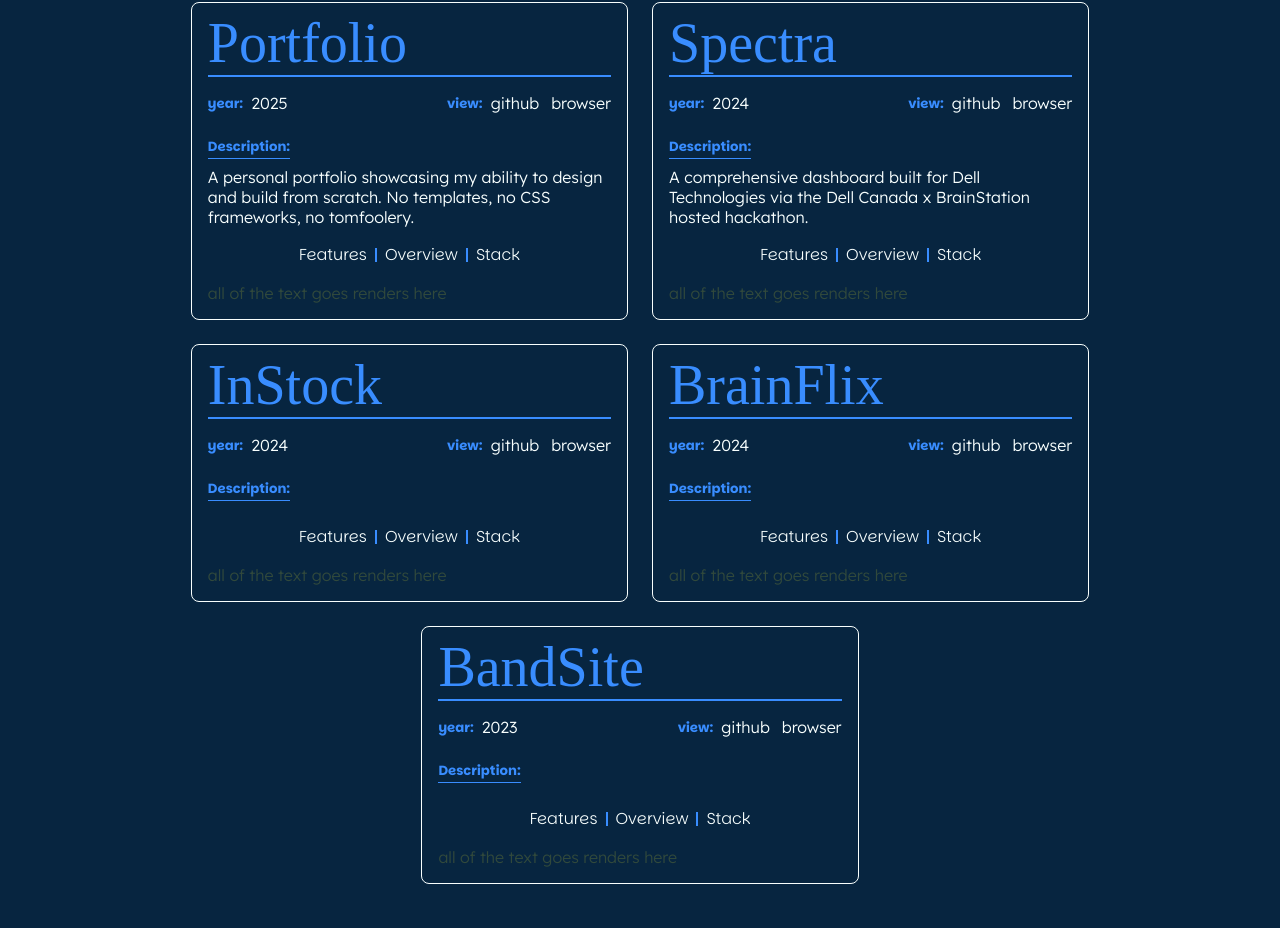
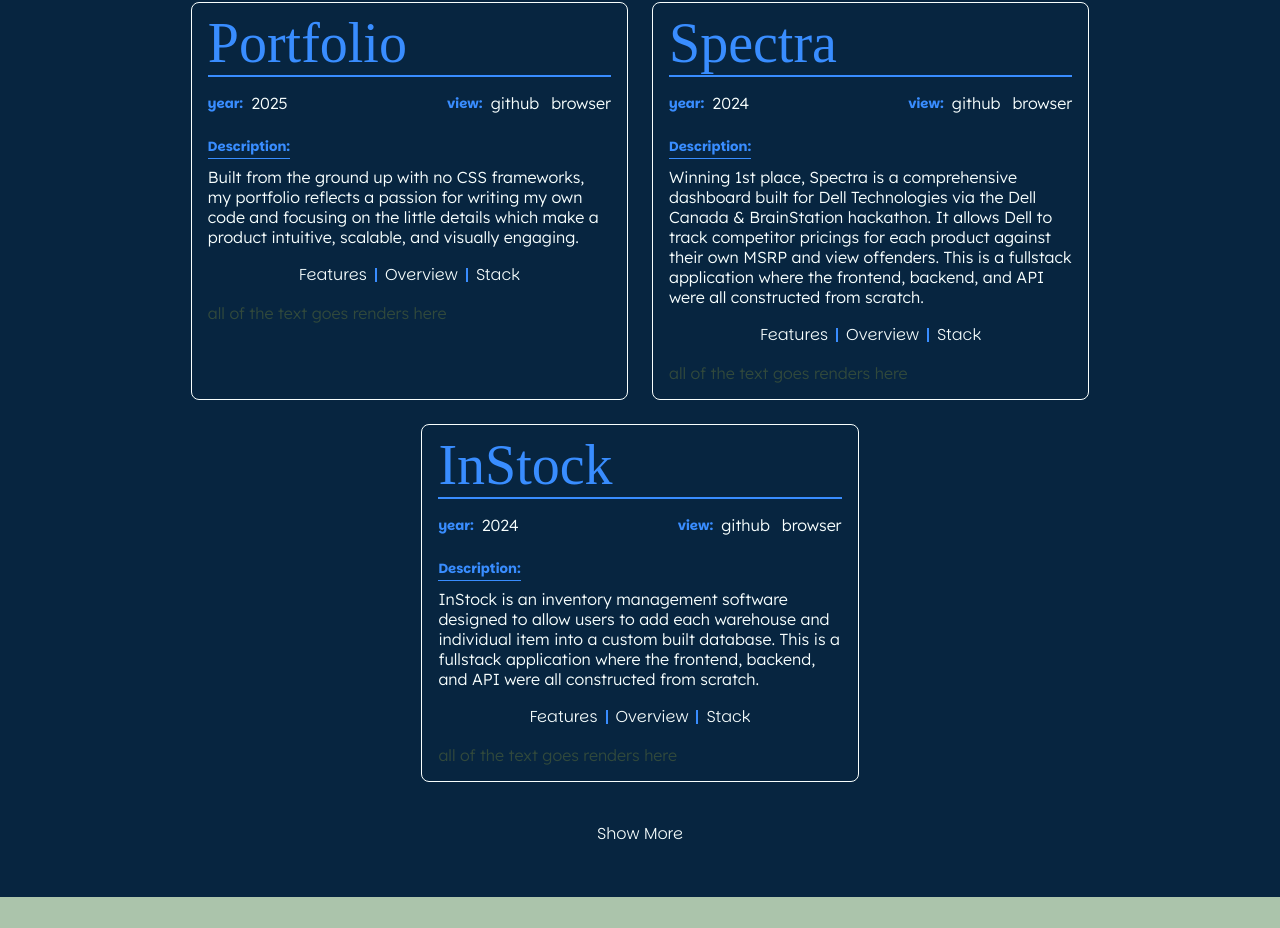
Before and after one commit to nickdoucette24/portfolio, a React (Create React App) app in the folder client/: page / in a window 1280 px wide. Shown: the part 1538-2466 px from the top of the page. After the commit the page ends 2435 px from the top, so only its background shows below. Built offline with nearby package versions, Linux system fonts and the light colour scheme; a web font is replaced by a local one.

Commit message:
Card splicing and Show More/Less button functionality added.

```diff
--- a/client/src/components/ProjectsSection/ProjectsSection.js
+++ b/client/src/components/ProjectsSection/ProjectsSection.js
@@ -1,15 +1,16 @@
-import React from "react";
+import { useState } from "react";
 import ProjectCard from "../../components/ProjectCard/ProjectCard";
 import "./ProjectsSection.scss";
 
 const ProjectsSection = () => {
+  const [showAll, setShowAll] = useState(false);
   const projects = [
     {
       id: 1,
       title: "Portfolio",
       year: "2025",
       description:
-        "A personal portfolio showcasing my ability to design and build from scratch. No templates, no CSS frameworks, no tomfoolery.",
+        "Built from the ground up with no CSS frameworks, my portfolio reflects a passion for writing my own code and focusing on the little details which make a product intuitive, scalable, and visually engaging.",
       features: [
         "Authentication",
         "user Login",
@@ -28,7 +29,7 @@ const ProjectsSection = () => {
       title: "Spectra",
       year: "2024",
       description:
-        "A comprehensive dashboard built for Dell Technologies via the Dell Canada x BrainStation hosted hackathon.",
+        "Winning 1st place, Spectra is a comprehensive dashboard built for Dell Technologies via the Dell Canada & BrainStation hackathon. It allows Dell to track competitor pricings for each product against their own MSRP and view offenders. This is a fullstack application where the frontend, backend, and API were all constructed from scratch.",
       features: [
         "Authentication",
         "user Login",
@@ -46,7 +47,8 @@ const ProjectsSection = () => {
       id: 3,
       title: "InStock",
       year: "2024",
-      description: "",
+      description:
+        "InStock is an inventory management software designed to allow users to add each warehouse and individual item into a custom built database. This is a fullstack application where the frontend, backend, and API were all constructed from scratch.",
       features: [
         "Authentication",
         "user Login",
@@ -64,7 +66,8 @@ const ProjectsSection = () => {
       id: 4,
       title: "BrainFlix",
       year: "2024",
-      description: "",
+      description:
+        "BrainFlix is a YouTube clone project. A mock database provides the video and post data, while the frontend and middleware were all built up around it.",
       features: [
         "Authentication",
         "user Login",
@@ -82,7 +85,8 @@ const ProjectsSection = () => {
       id: 5,
       title: "BandSite",
       year: "2023",
-      description: "",
+      description:
+        "BandSite is a portfolio website showcasing a band's tour dates, gallery, information, and contact options. There is also a functional comment section where users can leave and like comments. This is a fullstack application with a mock database to store the comments.",
       features: [
         "Authentication",
         "user Login",
@@ -97,12 +101,19 @@ const ProjectsSection = () => {
       github: "https://github.com/nickdoucette24/portfolio",
     },
   ];
+
+  const handleShowMore = () => {
+    setShowAll((prevState) => !prevState);
+  };
+
+  const displayed = showAll ? projects : projects.slice(0, 3);
+
   return (
     <div className="projects">
       <h2 className="projects__heading">My Work</h2>
       <hr className="projects__divider" />
       <div className="projects-container">
-        {projects.map((project) => (
+        {displayed.map((project) => (
           <ProjectCard
             key={project.id}
             title={project.title}
@@ -113,6 +124,9 @@ const ProjectsSection = () => {
           />
         ))}
       </div>
+      <button className="projects__toggle" onClick={handleShowMore}>
+        {showAll ? "Show Less" : "Show More"}
+      </button>
     </div>
   );
 };
--- a/client/src/components/ProjectsSection/ProjectsSection.scss
+++ b/client/src/components/ProjectsSection/ProjectsSection.scss
@@ -38,6 +38,53 @@
       width: 11.5rem;
     }
   }
+
+  &__toggle {
+    position: relative;
+    margin: 1.5rem auto 0;
+    padding: 0.5rem 0;
+    font-family: Parkinsans;
+    font-size: 1rem;
+    font-weight: 300;
+    color: $cloud;
+    background-color: transparent;
+    cursor: pointer;
+    overflow: hidden; // Ensure ::after stays within the button bounds
+    transition: transform 0.2s ease, color 0.3s ease-in-out,
+      font-weight 0.3s ease-in-out;
+    border: none;
+
+    @include laptop {
+      margin-top: 2rem;
+    }
+
+    &::after {
+      content: "";
+      position: absolute;
+      bottom: 0;
+      left: 0;
+      height: 1px;
+      width: 0;
+      background-color: $superhero;
+      transition: width 0.3s ease-in-out;
+    }
+
+    &:hover {
+      color: $superhero;
+      font-weight: 600;
+      &::after {
+        width: 100%; // Expand border to the full width of the button
+      }
+    }
+
+    &:active {
+      transform: scale(1);
+
+      &::after {
+        width: 100%; // Ensure border stays full width on active
+      }
+    }
+  }
 }
 
 .projects-container {
```
